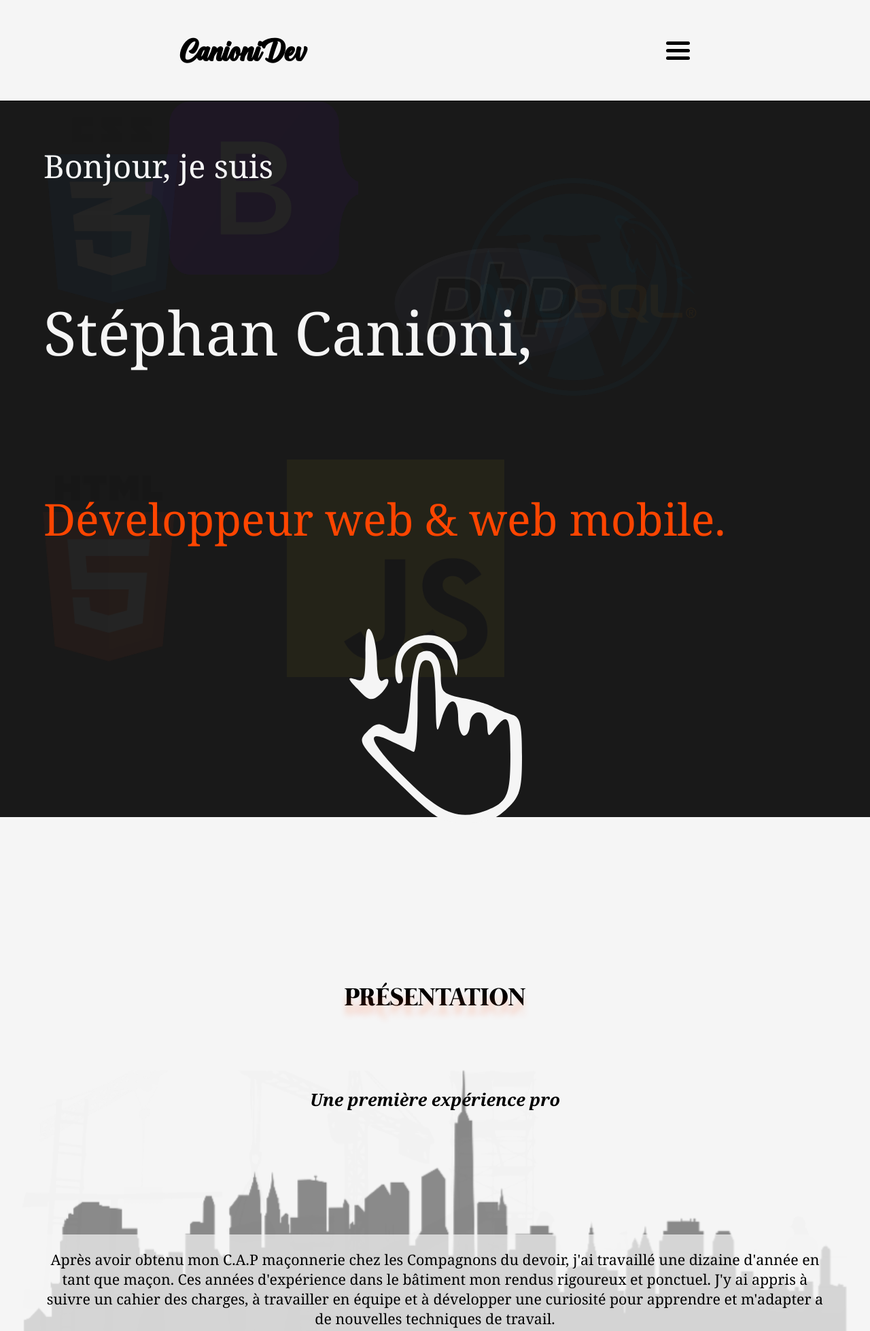
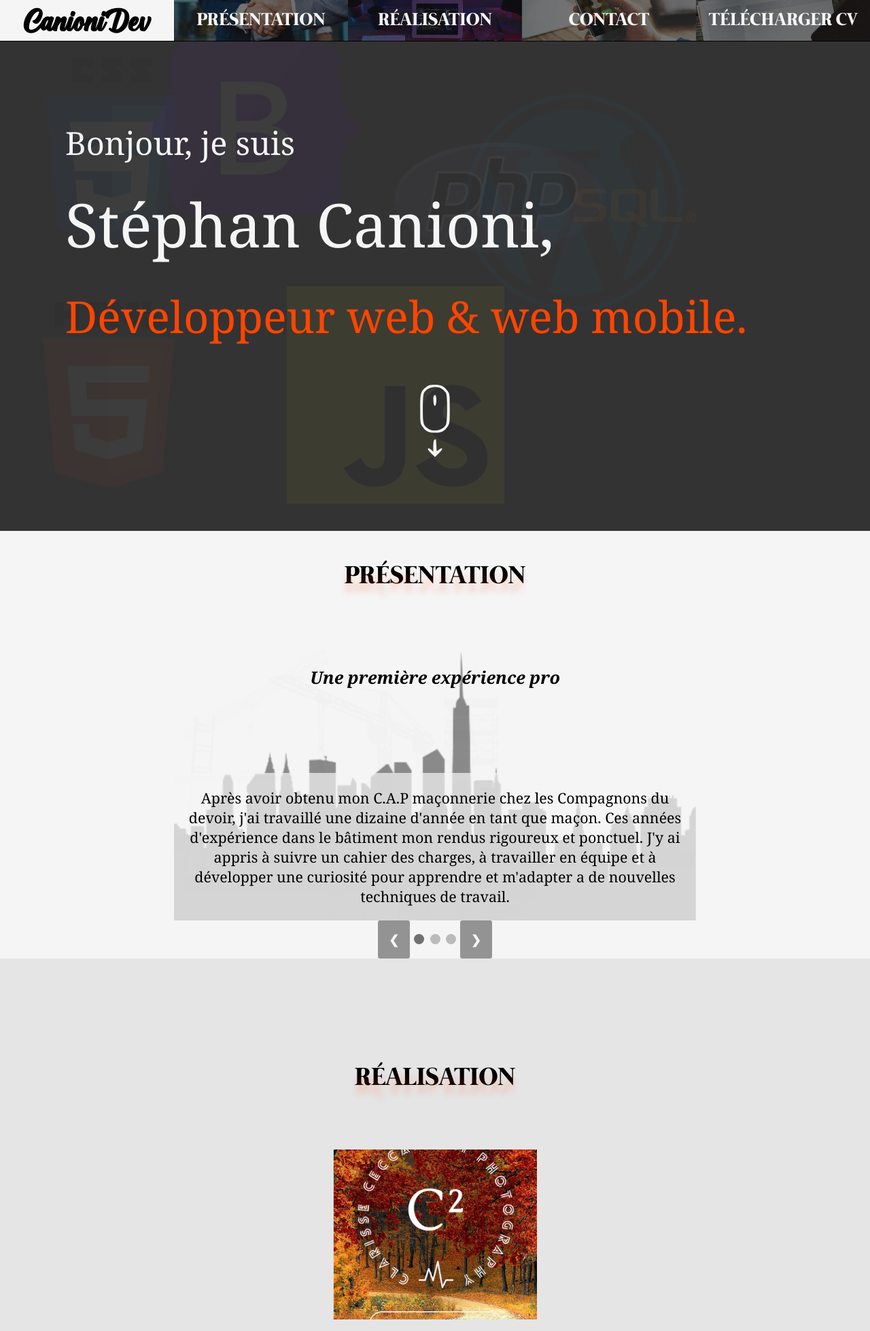
Before and after one commit to Canioni-S/Portfolio2023, a PHP site: page / in a window 1280 px wide. Shown: the top 1958 px of the page at 68% size. Run offline with PHP 8.4, Linux system fonts and the light colour scheme.

Commit message:
add media queries for large screen

```diff
--- a/index.php
+++ b/index.php
@@ -36,7 +36,7 @@ if (!empty($_POST)) {
         <div id="top"></div>
         <!-- NAVBAR -->
         <nav id="navBar">
-            <div id="brandContainer" class="flexAround">
+            <div id="brandContainer">
                 <a href="#top">
                     <h1 id="brandName">CanioniDev</h1>
                 </a>
@@ -106,9 +106,9 @@ if (!empty($_POST)) {
                         <p>Développeur web & web mobile.</p>
                     </div>
                 </div>
-                <div id="homeImgContainer">
+                <!-- <div id="homeImgContainer">
                     <img id="homeFrontImg" src="../Assest/HomeSectionImg/homeFrontImg.webp" alt="Image d'un ordinateur avec des icônes représentant differents langages informatiques">
-                </div>
+                </div> -->
             </div>
             <div id="scrollIconContainer" class="flexCenter">
                 <svg id="fingerScroll" version="1.0" xmlns="http://www.w3.org/2000/svg" width="50%" height="auto" viewBox="0 0 30.000000 34.000000" preserveAspectRatio="xMidYMid meet">
@@ -128,8 +128,8 @@ if (!empty($_POST)) {
             </div>
         </div>
         <!-- PRESENTATION SECTION -->
-        <div id="presentationSectionAnchor"></div>
         <div id="presentationSection" class="flexCenter">
+            <div class="anchor" id="presentationSectionAnchor"></div>
             <div class="mirrorContainer">
                 <h2 id="mirroredPresentation" class="mirroredTitle">présentation</h2>
             </div>
@@ -209,8 +209,8 @@ if (!empty($_POST)) {
         </div>
 
         <!-- WORK SECTION -->
-        <div id="workSectionAnchor"></div>
         <div id="workSection" class="flexCenter">
+            <div class="anchor" id="workSectionAnchor"></div>
             <div class="mirrorContainer">
                 <h2 id="mirroredWork" class="mirroredTitle">réalisation</h2>
             </div>
@@ -234,8 +234,8 @@ if (!empty($_POST)) {
         </div>
 
         <!-- CONTACT SECTION -->
-        <div id="contactSectionAnchor"></div>
         <div id="contactSection" class="flexCenter">
+            <div class="anchor" id="contactSectionAnchor"></div>
             <div class="mirrorContainer">
                 <h2 id="mirroredContact" class="mirroredTitle">contact</h2>
             </div>
--- a/style.css
+++ b/style.css
@@ -76,7 +76,7 @@ a {
 /* ADD ANCHOR AND SPACE FOR NAVBAR ON TOP OF EACH SECTION */
 #presentationSectionAnchor {
     height: 25vh;
-    background-color: whitesmoke;
+    background: linear-gradient(rgba(0, 0, 0, 0.8), whitesmoke);
 }
 
 #workSectionAnchor {
@@ -90,15 +90,20 @@ a {
 }
 
 #mainContainer {
-    display: block;
+    display: flex;
+    flex-direction: column;
+    align-items: center;
     width: auto;
 }
 
 /* NAVBAR */
 #navBar {
     position: sticky;
+    display: flex;
+    flex-direction: column;
     top: 0px;
     width: 100%;
+    /* height: auto; */
     background-color: whitesmoke;
     border-bottom: 1.5px solid black;
     z-index: 99;
@@ -106,7 +111,11 @@ a {
 
 /* BRAND NAME AND BURGER ICON */
 #brandContainer {
+    display: flex;
+    align-items: center;
+    justify-content: space-around;
     width: 100%;
+    height: 45px;
     font-family: "Cake";
     background-color: whitesmoke;
 }
@@ -144,18 +153,18 @@ a {
 
 /* LINKS OF THE NAVBAR */
 .navBarBurger {
+    position: relative;
     display: none;
+    align-items: center;
+    justify-content: center;
+    flex-direction: column;
+    width: 100%;
+    overflow: hidden;
+    background-color: rgb(24, 24, 24);
 }
 
 .navBarBurger.responsive {
     display: flex;
-    align-items: center;
-    justify-content: center;
-    position: relative;
-    flex-direction: column;
-    width: 100%;
-    overflow: hidden;
-    background-color: rgb(24, 24, 24);
 }
 
 .navLink {
@@ -180,19 +189,6 @@ a {
     opacity: 0.4;
 }
 
-
-.navHoverEffect {
-    position: absolute;
-    width: 0%;
-    height: 100%;
-    background-color: rgba(255, 68, 0, 0.4);
-    transition: 0.5s ease-out;
-}
-
-.navLink:hover .navHoverEffect {
-    width: 25%;
-}
-
 .active {
     background-color: #666;
     color: white;
@@ -213,7 +209,6 @@ a {
 #homeFrontContainer {
     width: 100%;
     height: 100%;
-    padding: 1em 0;
     z-index: 50;
 }
 
@@ -221,12 +216,11 @@ a {
     display: flex;
     flex-direction: column;
     width: 90%;
-    gap: 1em;
 }
 
 #homeImgContainer {
     display: none;
-    width: 50%;
+    width: 45%;
 }
 
 #homeFrontImg {
@@ -249,7 +243,6 @@ a {
 }
 
 #scrollIconContainer {
-    /* display: flex; */
     width: 40%;
 }
 
@@ -298,10 +291,10 @@ a {
 .homeBackground {
     position: absolute;
     display: flex;
+    width: 100%;
     height: 100%;
-    width: 100%;
     overflow: hidden;
-    background-color: rgba(0, 0, 0, 0.9);
+    background-color: rgba(0, 0, 0, 0.8);
 }
 
 .logoContainer {
@@ -453,7 +446,7 @@ a {
     background-color: rgba(245, 245, 245, 0.7);
 }
 
-.slideText p{
+.slideText p {
     width: 95%;
 }
 
@@ -671,38 +664,67 @@ a {
     font-size: calc(15px + .5vw);
 }
 
-/* @media only screen and (max-width: 1000px) {
-    #brandContainer{
-        width: 100%;
-    }
-    .burger{
-        flex-direction: column;
-    }
-    #linksContainer {
+/* CHAGNE STYLE FOR SCREEN WITH WIDTH MORE THAN 1070PX */
+@media only screen and (min-width: 1070px) {
+
+    .anchor {
         display: none;
     }
 
+    /* NAVBAR */
+    #navBar {
+        flex-direction: row;
+    }
+
+    #brandContainer {
+        width: 20%;
+        height: 60px;
+    }
+
     .navBarIconBurger {
+        display: none;
+    }
+
+    .navBarBurger {
+        display: flex;
+        flex-direction: row;
+        width: 80%;
+    }
+
+    .navLink {
+        height: 60px;
+    }
+
+    /* HOME SECTION */
+    .homeFrontText {
+        padding: 0;
+        margin: 0;
+        width: 85%;
+    }
+
+    .homeFrontText div p {
+        padding: .2em 0;
+        margin: 0;
+    }
+
+    #scrollIconContainer {
+        width: 20%;
+    }
+
+    #fingerScroll {
+        display: none;
+    }
+
+    #mouseScroll {
         display: block;
     }
 
-    .homeFrontText {
-        width: 100%;
+    .slideshowContainer {
+        width: 60%;
     }
 
-    #homeImgContainer {
-        display: none;
+    /* FORM SECTION */
+    #formContainer {
+        width: 40%;
     }
-
-    #formContainer {
-        width: 100%;
-    }
-
-    .form {
-        width: 90%;
-    }
-
-    .footerContainer {
-        flex-direction: column;
-    }
-} */
+}
```
Also changed, not shown: script.js (+0 -14 lines).
